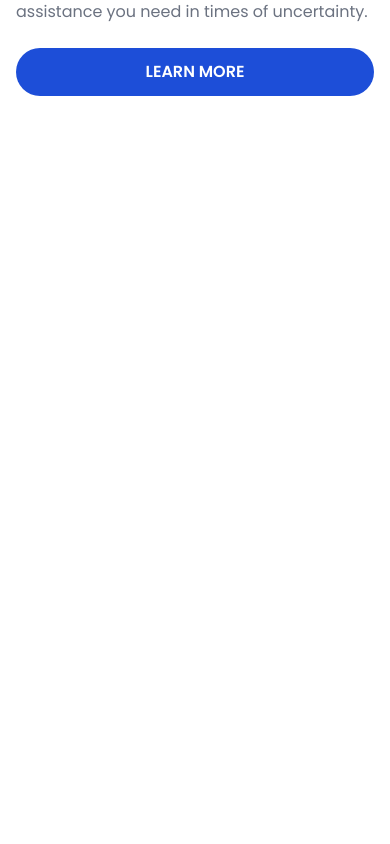
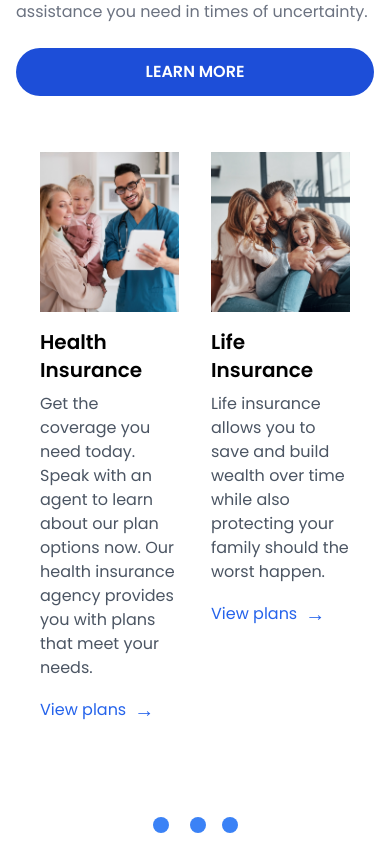
Before and after one commit to SaibotLi/Landing-Page-Insurezella, a React (Vite) app in the folder Challenge_A/: page / in a window 390 px wide. Shown: the part 3929-4773 px from the top of the page. Before the commit the page ends 4025 px from the top, so only its background shows below. Built offline with nearby package versions, Linux system fonts and the light colour scheme.

Commit message:
Mobile carousel and Web view of Help section added and styled

```diff
--- a/Challenge_A/src/App.jsx
+++ b/Challenge_A/src/App.jsx
@@ -4,6 +4,7 @@ import FindInsurance from "./sections/FindInsurance";
 import AboutUs from "./sections/AboutUs";
 import PickInsurance from "./sections/PickInsurance";
 import Learn from "./sections/Learn";
+import Help from "./sections/Help";
 
 const App = () => {
   return (
@@ -15,6 +16,7 @@ const App = () => {
         <AboutUs />
         <PickInsurance />
         <Learn />
+        <Help />
       </main>
       <footer></footer>
     </>
--- a/Challenge_A/src/constants/index.jsx
+++ b/Challenge_A/src/constants/index.jsx
@@ -10,9 +10,13 @@ import {
   iconPickInsurance4,
   iconPickInsurance5,
   iconPickInsurance6,
+  helpImg1,
+  helpImg2,
+  helpImg3,
+  helpImg4,
 } from "../images";
 
-/* Used in FindInsurance.jsx */
+/* Used in ./sections/FindInsurance.jsx */
 
 export const icons = [
   {
@@ -48,7 +52,7 @@ export const icons = [
 ];
 
 {
-  /* Used in PickInsurance */
+  /* Used in ./sections/PickInsurance.jsx */
 }
 export const insuranceIcons = [
   {
@@ -76,3 +80,38 @@ export const insuranceIcons = [
     alt: "Short Term Medical",
   },
 ];
+
+{
+  /* Used in ./sections/Help.jsx */
+}
+
+export const helpImgs = [
+  {
+    src: helpImg1,
+    alt: "Doctor",
+    title: "Health Insurance",
+    description:
+      "Get the coverage you need today. Speak with an agent to learn about our plan options now. Our health insurance agency provides you with plans that meet your needs.",
+  },
+  {
+    src: helpImg2,
+    alt: "Family together",
+    title: "Life Insurance",
+    description:
+      "Life insurance allows you to save and build wealth over time while also protecting your family should the worst happen.",
+  },
+  {
+    src: helpImg3,
+    alt: "Medical appointment",
+    title: "Medicare Supplement",
+    description:
+      "With Medicare supplements, you won't have medical cost surprises, which could wreck your budget. Medicare supplements can help protect your finances from high costs, which can destroy your nest egg.",
+  },
+  {
+    src: helpImg4,
+    alt: "Man signing",
+    title: "Medicare Advantage",
+    description:
+      "Medicare Advantage Plans cover all original Medicare services, and some offer drug, vision, hearing, dental or wellness coverage.",
+  },
+];
--- /dev/null
+++ b/Challenge_A/src/sections/Help.jsx
@@ -0,0 +1,70 @@
+import { helpImgs } from "../constants";
+import Slider from "react-slick";
+import "slick-carousel/slick/slick.css";
+import "slick-carousel/slick/slick-theme.css";
+
+const Help = () => {
+  const settings = {
+    dots: true,
+    infinite: false,
+    speed: 500,
+    slidesToShow: 2,
+    slidesToScroll: 1,
+    customPaging: () => (
+      <div className="w-4 h-4 bg-blue-500 rounded-full"></div>
+    ),
+    dotsClass: "slick-dots flex justify-center space-x-3 mt-4",
+  };
+
+  return (
+    <section className="p-6">
+      {/* Mobile View: Carousel */}
+      <div className="block lg:hidden">
+        <Slider {...settings}>
+          {helpImgs.map((img) => (
+            <div
+              className="flex flex-col shadow-gray-400 w-full h-auto overflow-hidden p-4"
+              key={img.alt}
+            >
+              <img
+                src={img.src}
+                alt={img.alt}
+                className="w-full h-40 object-cover mb-4"
+              />
+              <h2 className="text-xl font-semibold mb-2">{img.title}</h2>
+              <p className="text-gray-600 text-md mb-4">{img.description}</p>
+              <span className="flex items-center text-blue-600 cursor-pointer">
+                View plans
+                <span className="ml-2 text-xl">→</span>
+              </span>
+            </div>
+          ))}
+        </Slider>
+      </div>
+
+      {/* Web View: Grid Layout */}
+      <div className="hidden lg:grid lg:grid-cols-2 lg:gap-x-8 lg:gap-y-4 lg:max-w-4xl lg:w-full">
+        {helpImgs.map((img) => (
+          <div
+            className="flex flex-col shadow-gray-400 w-80 h-auto overflow-hidden p-4"
+            key={img.alt}
+          >
+            <img
+              src={img.src}
+              alt={img.alt}
+              className="w-full h-40 object-cover mb-4"
+            />
+            <h2 className="text-xl font-semibold mb-2">{img.title}</h2>
+            <p className="text-gray-600 text-md mb-4">{img.description}</p>
+            <span className="flex items-center text-blue-600 cursor-pointer">
+              View plans
+              <span className="ml-2 text-xl">→</span>
+            </span>
+          </div>
+        ))}
+      </div>
+    </section>
+  );
+};
+
+export default Help;
```
Also changed, not shown: Challenge_A/src/images/index.js (+9 -0 lines).
